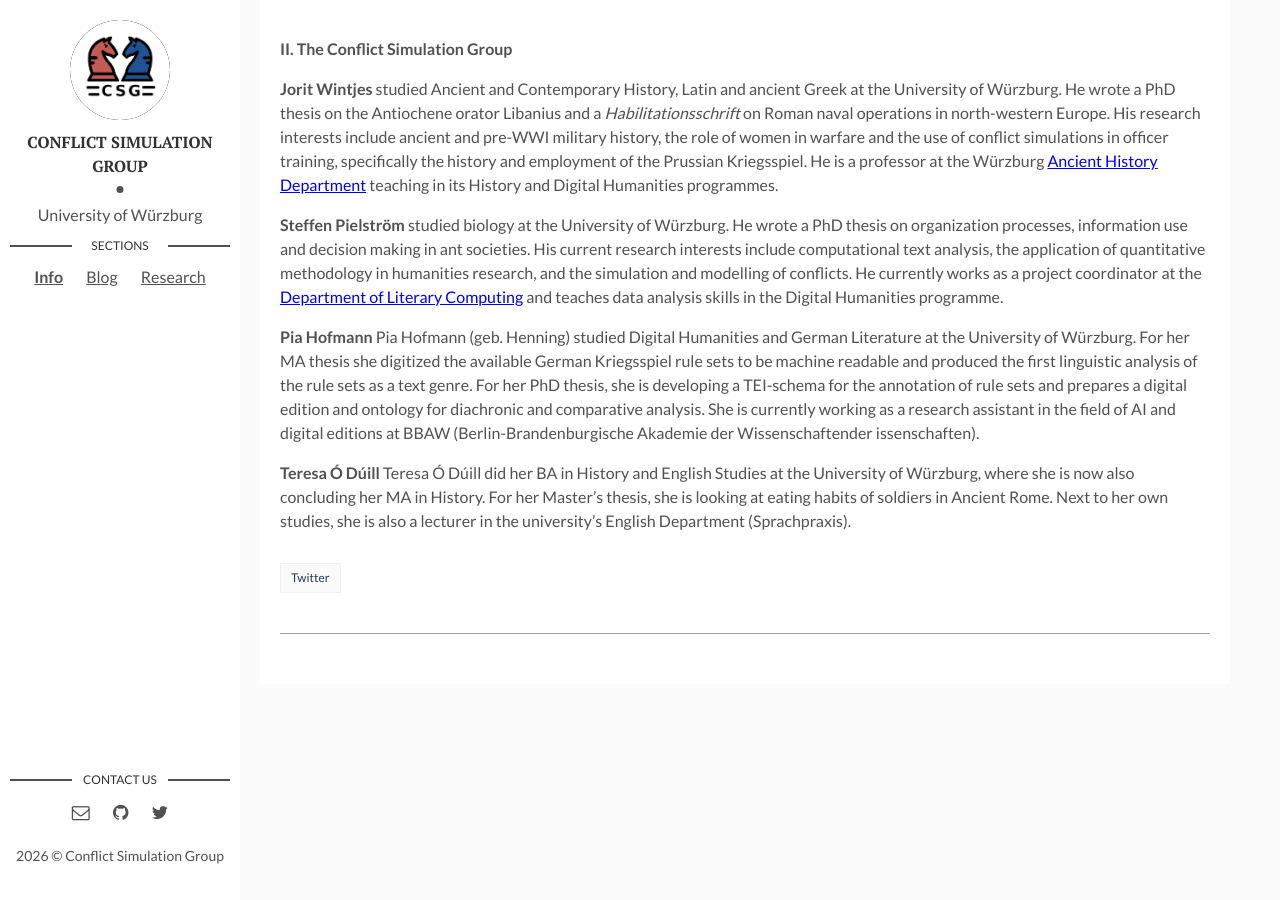
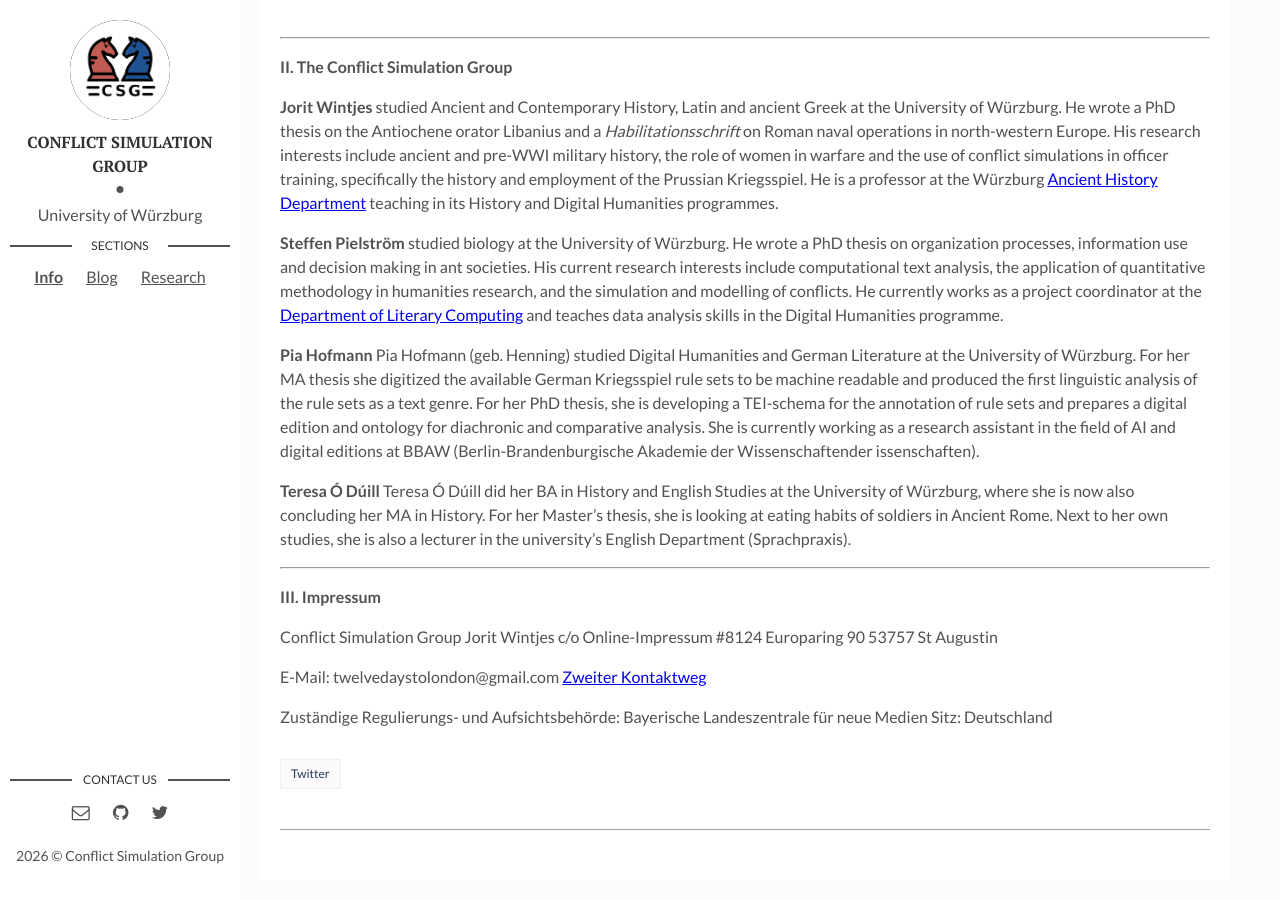
Before and after one commit to cosimg/cosimg.github.io, a Jekyll site: the page built from _posts/2019-11-05-conflict-simulation-group.markdown, in a window 1280 px wide and 900 px high, scrolled down 1550 px. Built offline with Jekyll 4.4.1, drawn with Linux system fonts in a browser that asks for light colours.

Commit message:
Update 2019-11-05-conflict-simulation-group.markdown

```diff
--- a/_posts/2019-11-05-conflict-simulation-group.markdown
+++ b/_posts/2019-11-05-conflict-simulation-group.markdown
@@ -43,6 +43,8 @@ In 2022, CoSimG has launched a series of publications supporting its wargaming a
 
 ![](https://raw.githubusercontent.com/cosimg/cosimg.github.io/main/assets/img/Logo5.png)
 
+--------------------------------------------------
+
 **II. The Conflict Simulation Group**
 
 **Jorit Wintjes** studied Ancient and Contemporary History, Latin and ancient Greek at the University of Würzburg. He wrote a PhD thesis on the Antiochene orator Libanius and a *Habilitationsschrift* on Roman naval operations in north-western Europe. His research interests include ancient and pre-WWI military history, the role of women in warfare and the use of conflict simulations in officer training, specifically the history and employment of the Prussian Kriegsspiel. He is a professor at the Würzburg [Ancient History Department](http://www.geschichte.uni-wuerzburg.de/institut/alte-geschichte/) teaching in its History and Digital Humanities programmes.
@@ -52,3 +54,18 @@ In 2022, CoSimG has launched a series of publications supporting its wargaming a
 **Pia Hofmann** Pia Hofmann (geb. Henning) studied Digital Humanities and German Literature at the University of Würzburg. For her MA thesis she digitized the available German Kriegsspiel rule sets to be machine readable and produced the first linguistic analysis of the rule sets as a text genre. For her PhD thesis, she is developing a TEI-schema for the annotation of rule sets and prepares a digital edition and ontology for diachronic and comparative analysis. She is currently working as a research assistant in the field of AI and digital editions at BBAW (Berlin-Brandenburgische Akademie der Wissenschaftender issenschaften).
 
 **Teresa Ó Dúill** Teresa Ó Dúill did her BA in History and English Studies at the University of Würzburg, where she is now also concluding her MA in History. For her Master's thesis, she is looking at eating habits of soldiers in Ancient Rome. Next to her own studies, she is also a lecturer in the university's English Department (Sprachpraxis).
+
+--------------------------------------------------
+
+**III. Impressum**
+
+Conflict Simulation Group
+Jorit Wintjes
+c/o Online-Impressum #8124
+Europaring 90
+53757 St Augustin
+
+E-Mail: twelvedaystolondon@gmail.com
+[Zweiter Kontaktweg](https://mein.online-impressum.de/cosimg/#Zweiter_Kontaktweg)
+
+Zuständige Regulierungs- und Aufsichtsbehörde: Bayerische Landeszentrale für neue Medien Sitz: Deutschland
```
